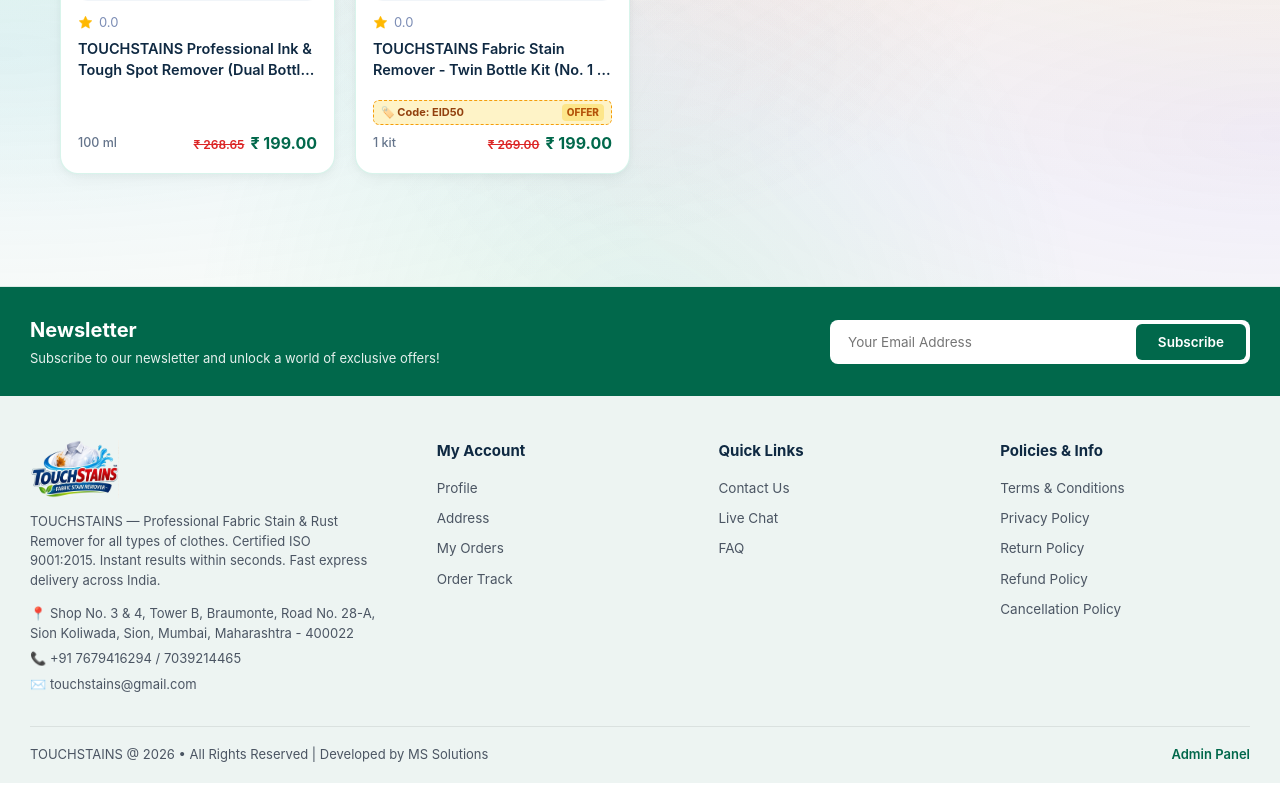
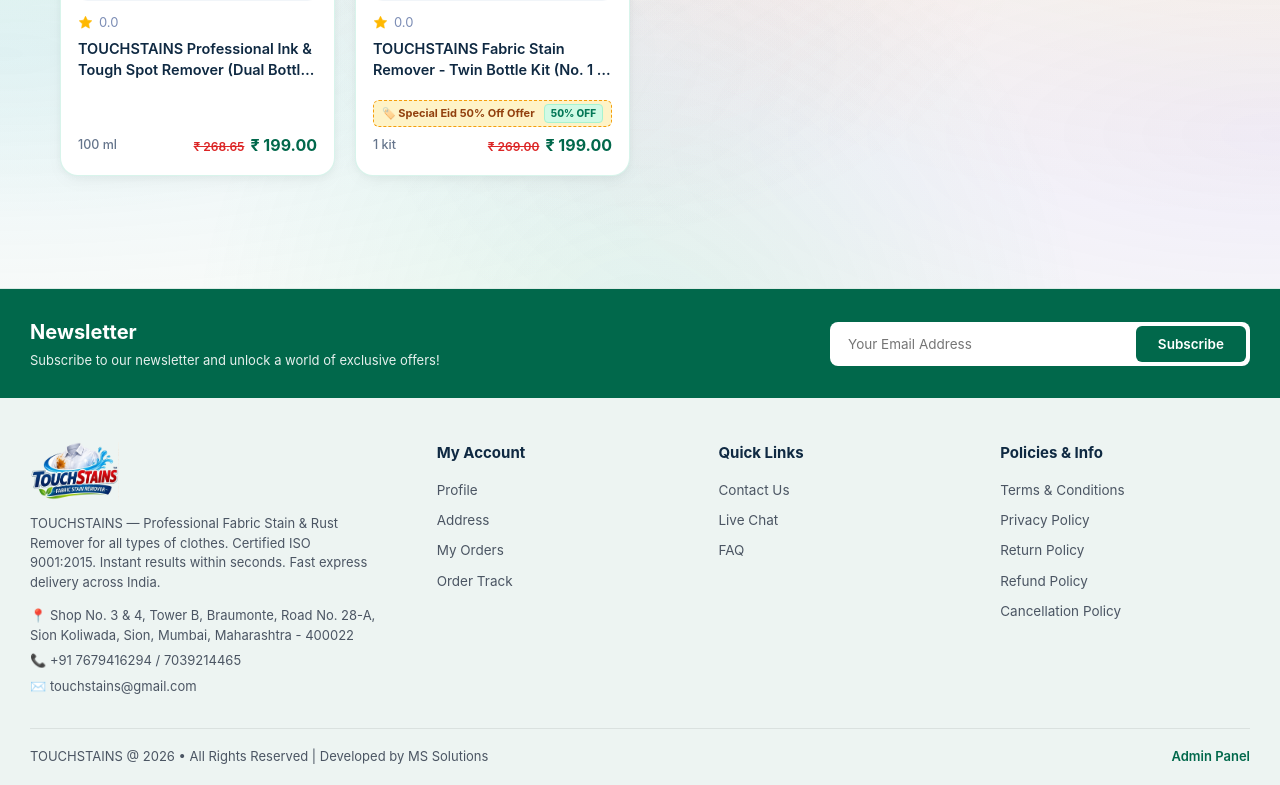
Before and after one commit to mafiurislam/TOUCHSTAIN, a Laravel app: page /product/10 in a window 1280 px wide. Shown: the part 1946-2731 px from the top of the page. Run offline with Laravel 12, Linux system fonts and the light colour scheme; data comes from the database, SQL or seed files in the repository; both versions use the stored data as it was after the commit; some web fonts are replaced.

Commit message:
feat: show coupon title and discount on product cards instead of raw code; show full details on product page

```diff
--- a/app/Http/Controllers/FrontController.php
+++ b/app/Http/Controllers/FrontController.php
@@ -116,7 +116,7 @@ class FrontController extends Controller
             ->orderBy('priority')
             ->get();
 
-        $allProducts = Product::where('status', 1)->orderByDesc('id')->get();
+        $allProducts = Product::where('status', 1)->with('coupon')->orderByDesc('id')->get();
 
         // Compute product count per parent and child category
         $catCounts = [];
@@ -178,6 +178,7 @@ class FrontController extends Controller
 
         // Always prioritize newest products (highest ID first) so any newly created product appears at the top
         $dailyNeeds = Product::where('status', 1)
+            ->with('coupon')
             ->where(function ($q) {
                 $q->where('daily_needs', 1)->orWhere('discount', '>', 0);
             })
@@ -189,6 +190,7 @@ class FrontController extends Controller
         }
 
         $featuredProducts = Product::where('status', 1)
+            ->with('coupon')
             ->where('is_featured', 1)
             ->orderByDesc('id')
             ->take(15)
@@ -198,6 +200,7 @@ class FrontController extends Controller
         }
 
         $mostReviewed = Product::where('status', 1)
+            ->with('coupon')
             ->orderByDesc('id')
             ->take(15)
             ->get();
--- a/app/Models/Product.php
+++ b/app/Models/Product.php
@@ -7,6 +7,15 @@ use Illuminate\Database\Eloquent\Model;
 class Product extends Model
 {
     protected $guarded = [];
+
+    protected $appends = [
+        'first_image',
+        'image_url',
+        'average_rating',
+        'reviews_count',
+        'coupon_title',
+        'coupon_discount_label',
+    ];
 
     protected $casts = [
         'image' => 'array',
@@ -54,6 +63,46 @@ class Product extends Model
     public function coupon()
     {
         return $this->belongsTo(Coupon::class, 'coupon_id');
+    }
+
+    public function getAssignedCouponAttribute(): ?Coupon
+    {
+        if ($this->relationLoaded('coupon') && $this->coupon) {
+            return $this->coupon;
+        }
+        if ($this->coupon_id) {
+            $coupon = $this->coupon;
+            if ($coupon) return $coupon;
+        }
+        if (!empty($this->coupon_code)) {
+            return Coupon::where('code', $this->coupon_code)->first();
+        }
+        return null;
+    }
+
+    public function getCouponTitleAttribute(): ?string
+    {
+        $c = $this->assigned_coupon;
+        if ($c && !empty($c->title)) {
+            return $c->title;
+        }
+        if (!empty($this->coupon_code)) {
+            return 'Special Offer';
+        }
+        return null;
+    }
+
+    public function getCouponDiscountLabelAttribute(): ?string
+    {
+        $c = $this->assigned_coupon;
+        if ($c && (float)$c->discount > 0) {
+            $val = ((int)$c->discount == $c->discount) ? (int)$c->discount : $c->discount;
+            return ($c->discount_type === 'percent') ? ($val . '% OFF') : ('₹' . $val . ' OFF');
+        }
+        if (!empty($this->coupon_code)) {
+            return 'OFFER';
+        }
+        return null;
     }
 
     public function category()
--- a/public/js/laravel-app.js
+++ b/public/js/laravel-app.js
@@ -131,7 +131,7 @@
             });
             localStorage.setItem('getgozo_cart_v2', JSON.stringify(this.state.cart));
           }
-        } catch (e) {}
+        } catch (e) { }
       }
 
       const items = [];
@@ -448,7 +448,7 @@
           },
           body: JSON.stringify({ product_id: pid })
         });
-      } catch (e) {}
+      } catch (e) { }
     },
 
     refreshWishlistUI() {
@@ -477,9 +477,9 @@
       return `
         <div class="gf-vcard product-card" data-product-id="${p.id}">
           <div class="gf-vcard-imgbox" style="position:relative">
-            ${p.coupon_code ? `
+            ${(p.coupon_discount_label || (!p.coupon_discount_label && p.coupon_code)) ? `
               <div class="gf-card-coupon-badge" style="position:absolute;top:8px;left:8px;z-index:3;background:linear-gradient(135deg,#DC2626,#EF4444);color:#ffffff;padding:3px 8px;border-radius:6px;font-size:10.5px;font-weight:800;letter-spacing:0.3px;box-shadow:0 2px 6px rgba(220,38,38,0.4);display:inline-flex;align-items:center;gap:3px;pointer-events:none">
-                <span>🎟️ ${p.coupon_code}</span>
+                <span>🎟️ ${p.coupon_discount_label || 'OFFER'}</span>
               </div>
             ` : ''}
             <div class="gf-vcard-actions">
@@ -508,10 +508,10 @@
               <span>${ratingVal}</span>
             </div>
             <a href="/product/${p.id}" class="gf-vcard-title">${p.name}</a>
-            ${p.coupon_code ? `
-              <div style="background:#FEF3C7;border:1px dashed #F59E0B;color:#92400E;padding:3px 7px;border-radius:6px;font-size:11px;font-weight:700;display:flex;align-items:center;justify-content:space-between;margin:4px 0 6px">
-                <span>🏷️ Code: <strong>${p.coupon_code}</strong></span>
-                <span style="font-size:10px;color:#B45309;font-weight:800;background:#FDE68A;padding:1px 5px;border-radius:4px">OFFER</span>
+            ${(p.coupon_title || p.coupon_discount_label || p.coupon_code) ? `
+              <div style="background:#FEF3C7;border:1px dashed #F59E0B;color:#92400E;padding:3px 8px;border-radius:6px;font-size:11px;font-weight:700;display:flex;align-items:center;justify-content:space-between;gap:6px;margin:4px 0 6px" title="${p.coupon_title || ''}">
+                <span style="overflow:hidden;text-overflow:ellipsis;white-space:nowrap;max-width:72%">🏷️ ${p.coupon_title || 'Special Offer'}</span>
+                ${p.coupon_discount_label ? `<span style="font-size:10px;color:#047857;font-weight:800;background:#D1FAE5;border:1px solid #A7F3D0;padding:1px 6px;border-radius:4px;white-space:nowrap">${p.coupon_discount_label}</span>` : ''}
               </div>
             ` : ''}
             <div class="gf-vcard-footer">
--- a/resources/views/pages/product.blade.php
+++ b/resources/views/pages/product.blade.php
@@ -616,9 +616,13 @@
             <!-- Left: Gallery -->
             <div class="prod-gallery-main">
                 <div class="main-img-stage" id="gallery-stage" style="position:relative">
-                    @if(!empty($product->coupon_code))
+                    @if(!empty($product->coupon_discount_label))
                         <div style="position:absolute;top:14px;left:14px;z-index:2;background:linear-gradient(135deg,#DC2626,#EF4444);color:#ffffff;padding:5px 12px;border-radius:8px;font-size:12px;font-weight:800;letter-spacing:0.5px;box-shadow:0 3px 10px rgba(220,38,38,0.4);display:inline-flex;align-items:center;gap:4px">
-                            <span>🎟️ {{ $product->coupon_code }} OFFER</span>
+                            <span>🎟️ {{ $product->coupon_discount_label }}</span>
+                        </div>
+                    @elseif(!empty($product->coupon_code))
+                        <div style="position:absolute;top:14px;left:14px;z-index:2;background:linear-gradient(135deg,#DC2626,#EF4444);color:#ffffff;padding:5px 12px;border-radius:8px;font-size:12px;font-weight:800;letter-spacing:0.5px;box-shadow:0 3px 10px rgba(220,38,38,0.4);display:inline-flex;align-items:center;gap:4px">
+                            <span>🎟️ OFFER</span>
                         </div>
                     @endif
                     <img id="prod-main-img" src="{{ $mainImg }}" alt="{{ $product->name }}" onerror="this.src='{{ asset('assets/image/placeholder.png') }}'">
@@ -682,24 +686,27 @@
 
                 @if(!empty($product->coupon_code))
                     @php
-                        $prodCoupon = $product->coupon ?? \App\Models\Coupon::where('code', $product->coupon_code)->first();
+                        $prodCoupon = $product->assigned_coupon;
                     @endphp
                     <div class="prod-coupon-highlight-box" style="background:linear-gradient(135deg, #FFFBEB 0%, #FEF3C7 100%);border:2px dashed #F59E0B;border-radius:14px;padding:14px 18px;margin:14px 0 18px;display:flex;align-items:center;justify-content:space-between;gap:14px;box-shadow:0 4px 14px rgba(245,158,11,0.18)">
                         <div style="display:flex;align-items:center;gap:12px">
-                            <div style="font-size:30px;line-height:1">🎟️</div>
+                            <div style="font-size:32px;line-height:1">🎟️</div>
                             <div>
-                                <div style="font-size:11px;font-weight:800;color:#B45309;text-transform:uppercase;letter-spacing:0.5px">Special Product Offer</div>
-                                <div style="font-size:15px;font-weight:800;color:#92400E;margin-top:2px;display:flex;align-items:center;gap:8px;flex-wrap:wrap">
-                                    <span>Use Coupon:</span>
-                                    <span style="background:#FDE68A;color:#78350F;padding:3px 10px;border-radius:6px;font-family:monospace;letter-spacing:1px;border:1px solid #FCD34D">{{ $product->coupon_code }}</span>
-                                    @if($prodCoupon)
+                                <div style="font-size:11px;font-weight:800;color:#B45309;text-transform:uppercase;letter-spacing:0.5px">Special Offer Available</div>
+                                <div style="font-size:16px;font-weight:800;color:#92400E;margin-top:2px;display:flex;align-items:center;gap:8px;flex-wrap:wrap">
+                                    <span>{{ $product->coupon_title ?: ($prodCoupon->title ?? 'Special Discount') }}</span>
+                                    @if($product->coupon_discount_label)
                                         <span style="font-size:13.5px;font-weight:800;color:#047857;background:#D1FAE5;padding:2px 8px;border-radius:6px;border:1px solid #A7F3D0">
-                                            {{ $prodCoupon->discount_type === 'percent' ? $prodCoupon->discount . '% OFF' : '₹' . $prodCoupon->discount . ' OFF' }}
+                                            {{ $product->coupon_discount_label }}
                                         </span>
                                     @endif
                                 </div>
-                                <div style="font-size:12px;color:#78350F;margin-top:3px">
-                                    {{ $prodCoupon->title ?? 'Apply code at checkout to claim instant discount!' }}
+                                <div style="font-size:12.5px;color:#78350F;margin-top:4px;display:flex;align-items:center;gap:6px;flex-wrap:wrap">
+                                    <span>Use code at checkout:</span>
+                                    <span style="background:#FDE68A;color:#78350F;padding:2px 8px;border-radius:6px;font-family:monospace;letter-spacing:1px;border:1px solid #FCD34D;font-weight:800">{{ $product->coupon_code }}</span>
+                                    @if($prodCoupon && $prodCoupon->min_purchase > 0)
+                                        <span style="font-size:11.5px;color:#92400E;font-weight:600">(Min order: ₹{{ (int)$prodCoupon->min_purchase }})</span>
+                                    @endif
                                 </div>
                             </div>
                         </div>
--- a/resources/views/partials/product-card.blade.php
+++ b/resources/views/partials/product-card.blade.php
@@ -13,9 +13,13 @@
 @endphp
 <div class="gf-vcard" data-product-id="{{ $product->id }}">
     <div class="gf-vcard-imgbox" style="position:relative">
-        @if(!empty($product->coupon_code))
+        @if(!empty($product->coupon_discount_label))
             <div class="gf-card-coupon-badge" style="position:absolute;top:8px;left:8px;z-index:3;background:linear-gradient(135deg,#DC2626,#EF4444);color:#ffffff;padding:3px 8px;border-radius:6px;font-size:10.5px;font-weight:800;letter-spacing:0.3px;box-shadow:0 2px 6px rgba(220,38,38,0.4);display:inline-flex;align-items:center;gap:3px;pointer-events:none">
-                <span>🎟️ {{ $product->coupon_code }}</span>
+                <span>🎟️ {{ $product->coupon_discount_label }}</span>
+            </div>
+        @elseif(!empty($product->coupon_code))
+            <div class="gf-card-coupon-badge" style="position:absolute;top:8px;left:8px;z-index:3;background:linear-gradient(135deg,#DC2626,#EF4444);color:#ffffff;padding:3px 8px;border-radius:6px;font-size:10.5px;font-weight:800;letter-spacing:0.3px;box-shadow:0 2px 6px rgba(220,38,38,0.4);display:inline-flex;align-items:center;gap:3px;pointer-events:none">
+                <span>🎟️ OFFER</span>
             </div>
         @endif
         <div class="gf-vcard-actions">
@@ -50,10 +54,12 @@
             {{ $product->name }}
         </a>
 
-        @if(!empty($product->coupon_code))
-            <div style="background:#FEF3C7;border:1px dashed #F59E0B;color:#92400E;padding:3px 7px;border-radius:6px;font-size:11px;font-weight:700;display:flex;align-items:center;justify-content:space-between;margin:4px 0 6px">
-                <span>🏷️ Code: <strong>{{ $product->coupon_code }}</strong></span>
-                <span style="font-size:10px;color:#B45309;font-weight:800;background:#FDE68A;padding:1px 5px;border-radius:4px">OFFER</span>
+        @if(!empty($product->coupon_title) || !empty($product->coupon_discount_label) || !empty($product->coupon_code))
+            <div style="background:#FEF3C7;border:1px dashed #F59E0B;color:#92400E;padding:3px 8px;border-radius:6px;font-size:11px;font-weight:700;display:flex;align-items:center;justify-content:space-between;gap:6px;margin:4px 0 6px" title="{{ $product->coupon_title ?? 'Special Offer' }}">
+                <span style="overflow:hidden;text-overflow:ellipsis;white-space:nowrap;max-width:72%">🏷️ {{ $product->coupon_title ?: 'Special Offer' }}</span>
+                @if(!empty($product->coupon_discount_label))
+                    <span style="font-size:10px;color:#047857;font-weight:800;background:#D1FAE5;border:1px solid #A7F3D0;padding:1px 6px;border-radius:4px;white-space:nowrap">{{ $product->coupon_discount_label }}</span>
+                @endif
             </div>
         @endif
 
```
Also changed, not shown: js/laravel-app.js (+8 -8 lines), resources/views/partials/product-card-horizontal.blade.php (+12 -5 lines), database/database.sqlite.
